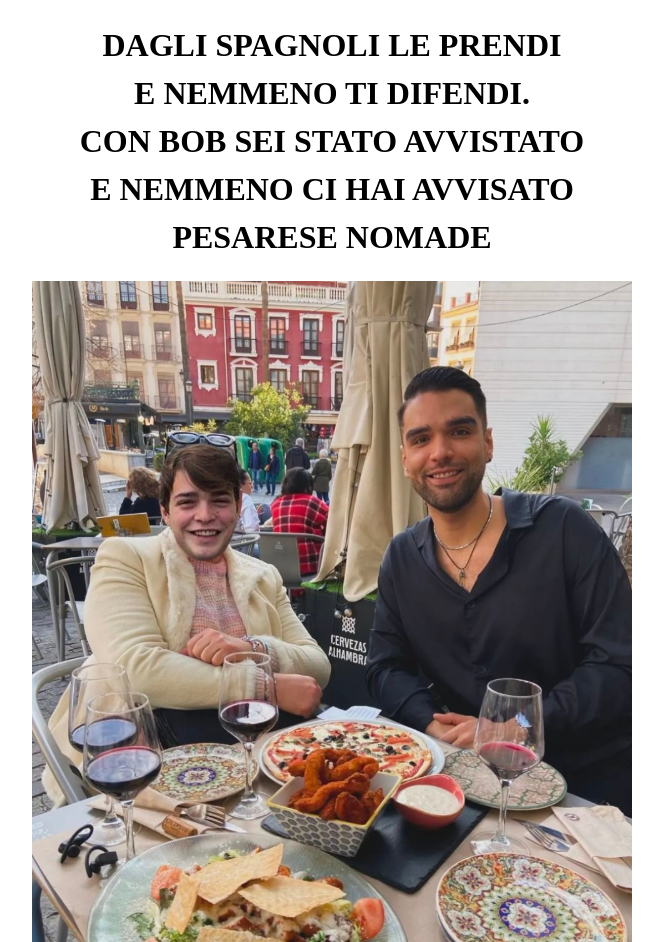
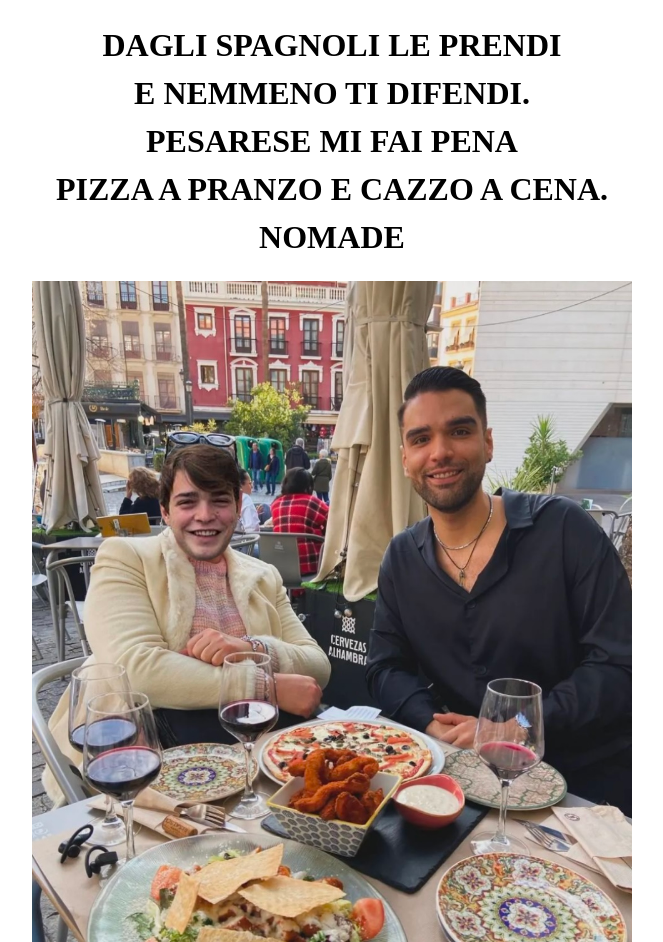
Before and after one commit to relaciones/ugr, a plain HTML site: page index.html in a window 1280 px wide. Shown: the whole page, without its empty margins (308-971 px from the left). Drawn offline with Linux system fonts and the light colour scheme.

Commit message:
index.html

```diff
--- a/index.html
+++ b/index.html
@@ -32,7 +32,7 @@
     </style>
 </head>
 <body>
-    <h1>DAGLI SPAGNOLI LE PRENDI <br> E NEMMENO TI DIFENDI.<br> CON BOB SEI STATO AVVISTATO <br> E NEMMENO CI HAI AVVISATO <br> PESARESE NOMADE</h1>
+    <h1>DAGLI SPAGNOLI LE PRENDI <br> E NEMMENO TI DIFENDI.<br> PESARESE MI FAI PENA <br> PIZZA A PRANZO E CAZZO A CENA. <br>  NOMADE</h1>
 
     <!-- Immagine centrata e distanziata dal testo -->
     <img src="image.jpg" alt="Descrizione dell'immagine" class="centered-image">
```
